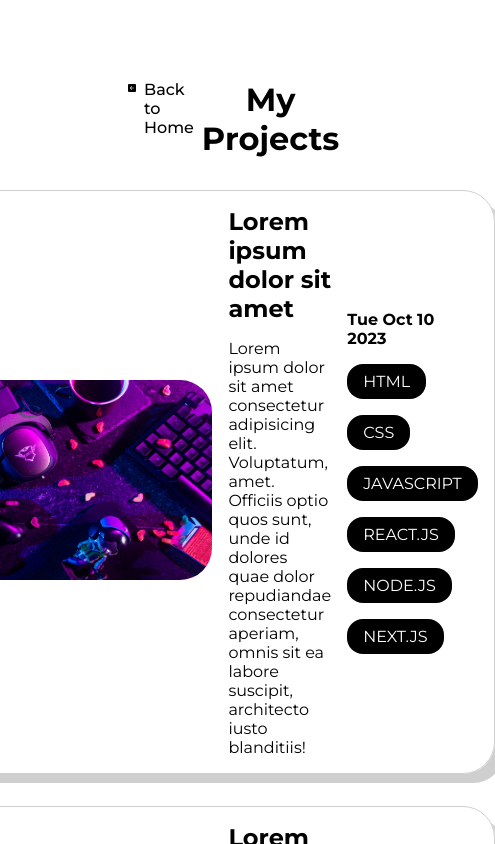
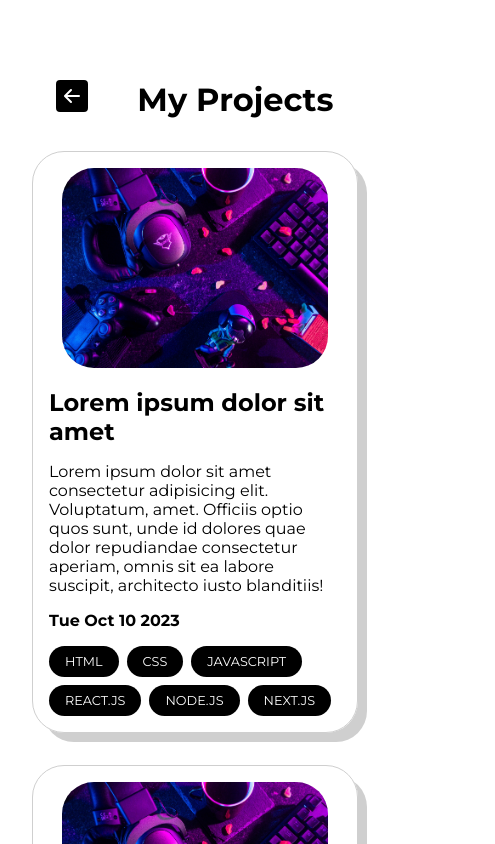
Before and after one commit to alphadev97/Alpha97---Personel-Portfolio, a Next.js app: page /projects in a window 390 px wide. Shown: the top 844 px of the page, 495 px wide, since content can reach past the window. Built offline with nearby package versions, Linux system fonts and the light colour scheme.

Commit message:
Projects

```diff
--- a/src/app/projects/project.module.css
+++ b/src/app/projects/project.module.css
@@ -95,3 +95,66 @@
   color: var(--bg);
   border-radius: 1rem;
 }
+
+@media screen and (max-width: 1200px) {
+  .tech {
+    font-size: 0.8rem;
+  }
+}
+
+@media screen and (max-width: 1000px) {
+  .img {
+    width: 200px;
+    height: 200px;
+  }
+
+  .projTech {
+    gap: 0.5rem;
+  }
+}
+
+@media screen and (max-width: 850px) {
+  .container {
+    padding: 5rem 4rem;
+  }
+}
+
+@media screen and (max-width: 700px) {
+  .singleProject {
+    display: flex;
+    flex-direction: column;
+  }
+
+  .img {
+    width: 100%;
+    height: 200px;
+    background-size: cover;
+    border-radius: 2rem;
+  }
+
+  .projectContent {
+    width: 100%;
+  }
+
+  .projInfo {
+    width: 100%;
+  }
+}
+
+@media screen and (max-width: 500px) {
+  .container {
+    padding: 5rem 2rem;
+  }
+
+  .backLink {
+    display: none;
+  }
+
+  .back {
+    font-size: 2rem;
+  }
+
+  .header {
+    justify-content: space-around;
+  }
+}
```
